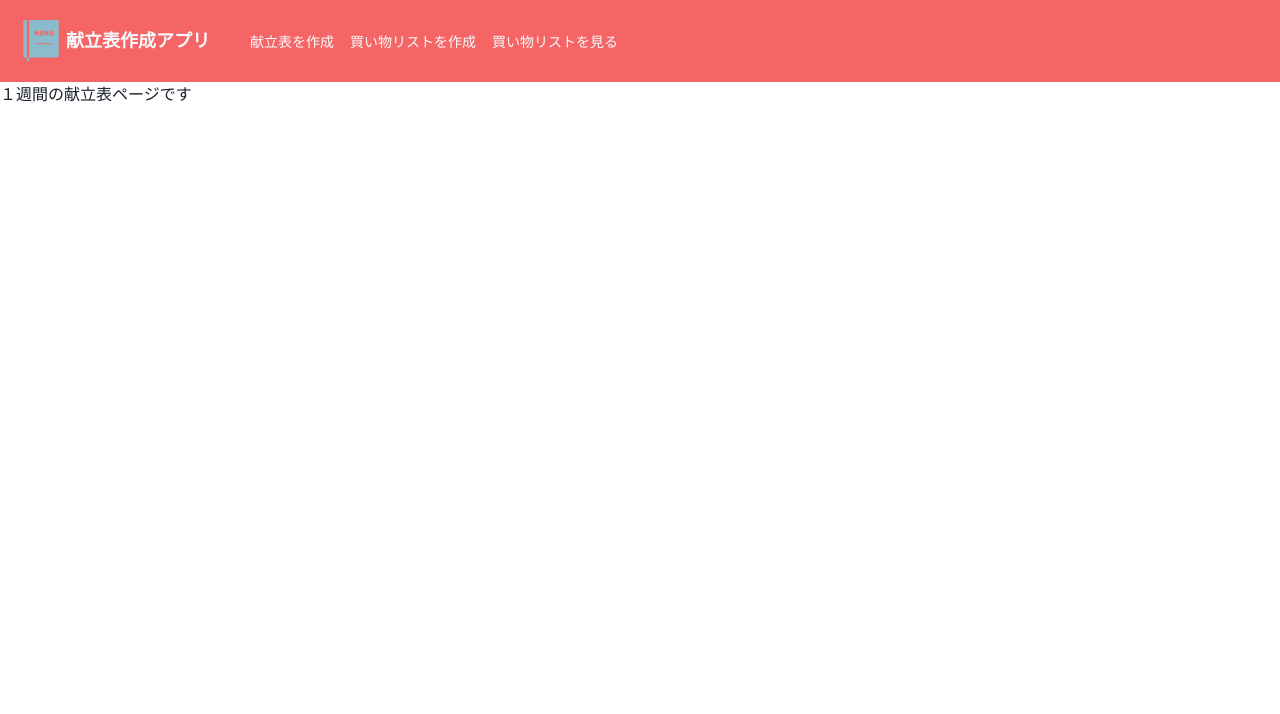
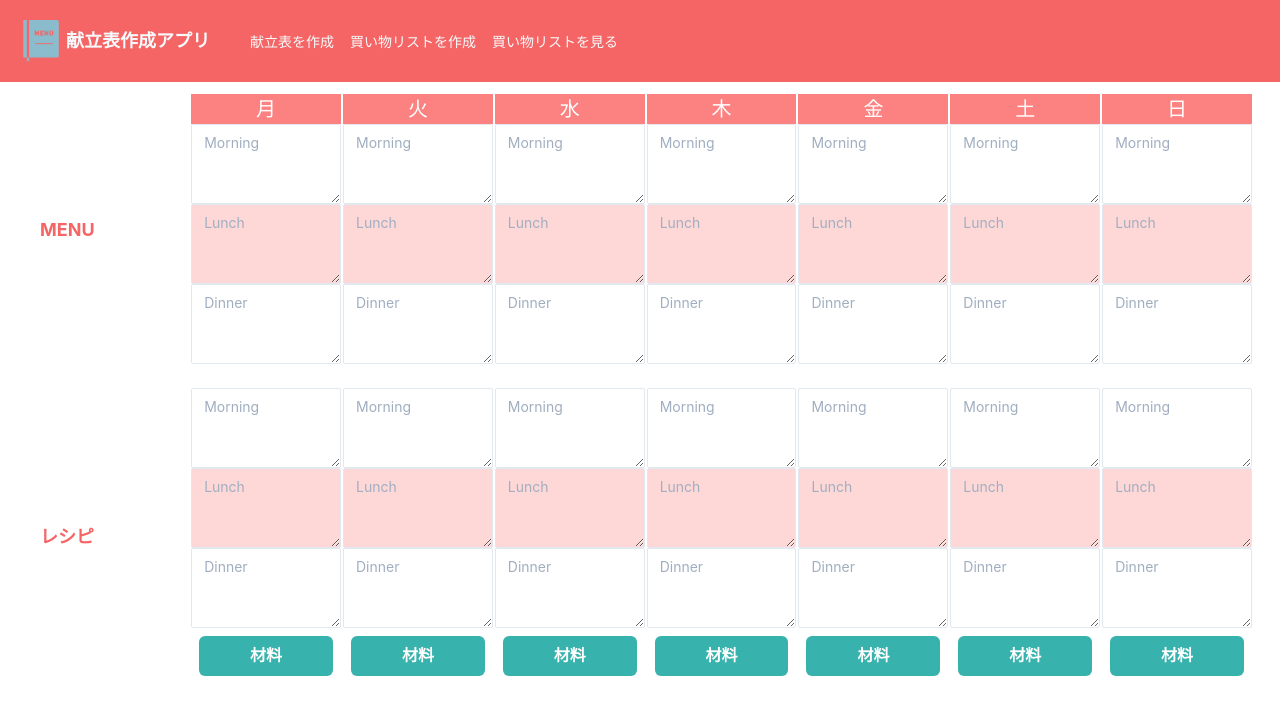
Before and after one commit to AkieMaezawa/createMenuTable, a React (Create React App) app: page /menu_table in a window 1280 px wide. Shown: the top 714 px of the page. Built offline with nearby package versions, Linux system fonts and the light colour scheme.

Commit message:
Create MenuTable Page

```diff
--- a/package.json
+++ b/package.json
@@ -15,6 +15,7 @@
     "@emotion/styled": "11.6.0",
     "axios": "0.25.0",
     "framer-motion": "5.6.0",
+    "node-sass": "7.0.1",
     "react": "17.0.2",
     "react-dom": "17.0.2",
     "react-router-dom": "6.2.1",
--- /dev/null
+++ b/src/components/atoms/textArea/TextAreaBLD.tsx
@@ -0,0 +1,41 @@
+import { memo, ReactNode, VFC } from "react";
+import { Box, Textarea, Center, Button } from "@chakra-ui/react";
+
+type Props = {
+  children?: ReactNode;
+  setButton?: boolean;
+};
+
+export const TextAreaBLD: VFC<Props> = memo((props) => {
+  const { children, setButton = false } = props;
+  const onClickUpdate = () => alert();
+
+  return (
+    <Box>
+      <Center bg="red.300" color="white" fontSize="xl">
+        {children}
+      </Center>
+      <Textarea placeholder="Morning" size="sm" resize="vertical" />
+      <Textarea
+        placeholder="Lunch"
+        size="sm"
+        resize="vertical"
+        backgroundColor="red.100"
+      />
+      <Textarea placeholder="Dinner" size="sm" resize="vertical" />
+      <Center>
+        <Button
+          bg="teal.400"
+          color="white"
+          width="100%"
+          margin={2}
+          _hover={{ opacity: 0.8 }}
+          onClick={onClickUpdate}
+          display={setButton ? "block" : "none"}
+        >
+          材料
+        </Button>
+      </Center>
+    </Box>
+  );
+});
--- /dev/null
+++ b/src/components/molecules/WeeklyTextArea.tsx
@@ -0,0 +1,41 @@
+import { memo, VFC } from "react";
+import { HStack, Box, Text, Tooltip } from "@chakra-ui/react";
+
+import { TextAreaBLD } from "../atoms/textArea/TextAreaBLD";
+
+export const WeeklyTextArea: VFC = memo(() => {
+  return (
+    <Box>
+      <HStack spacing="2px" padding={3}>
+        <Box width="2xl" pl={3}>
+          <Text fontSize="lg" color="red.400" fontWeight="bold">
+            MENU
+          </Text>
+        </Box>
+        <TextAreaBLD>月</TextAreaBLD>
+        <TextAreaBLD>火</TextAreaBLD>
+        <TextAreaBLD>水</TextAreaBLD>
+        <TextAreaBLD>木</TextAreaBLD>
+        <TextAreaBLD>金</TextAreaBLD>
+        <TextAreaBLD>土</TextAreaBLD>
+        <TextAreaBLD>日</TextAreaBLD>
+      </HStack>
+      <HStack spacing="2px" padding={3}>
+        <Box width="2xl" pl={3}>
+          <Tooltip label="URL、レシピメモを入力" placement="bottom-start">
+            <Text fontSize="lg" color="red.400" fontWeight="bold">
+              レシピ
+            </Text>
+          </Tooltip>
+        </Box>
+        <TextAreaBLD />
+        <TextAreaBLD />
+        <TextAreaBLD />
+        <TextAreaBLD />
+        <TextAreaBLD />
+        <TextAreaBLD />
+        <TextAreaBLD />
+      </HStack>
+    </Box>
+  );
+});
--- /dev/null
+++ b/src/components/organisms/menuTable/WeeklyTextArea.tsx
@@ -0,0 +1,41 @@
+import { memo, VFC } from "react";
+import { HStack, Box, Text, Tooltip } from "@chakra-ui/react";
+
+import { TextAreaBLD } from "../../atoms/textArea/TextAreaBLD";
+
+export const WeeklyTextArea: VFC = memo(() => {
+  return (
+    <Box>
+      <HStack spacing="2px" padding={3}>
+        <Box width="2xl" pl={3}>
+          <Text fontSize="lg" color="red.400" fontWeight="bold">
+            MENU
+          </Text>
+        </Box>
+        <TextAreaBLD>月</TextAreaBLD>
+        <TextAreaBLD>火</TextAreaBLD>
+        <TextAreaBLD>水</TextAreaBLD>
+        <TextAreaBLD>木</TextAreaBLD>
+        <TextAreaBLD>金</TextAreaBLD>
+        <TextAreaBLD>土</TextAreaBLD>
+        <TextAreaBLD>日</TextAreaBLD>
+      </HStack>
+      <HStack spacing="2px" padding={3}>
+        <Box width="2xl" pl={3}>
+          <Tooltip label="URL、レシピメモを入力" placement="bottom-start">
+            <Text fontSize="lg" color="red.400" fontWeight="bold">
+              レシピ
+            </Text>
+          </Tooltip>
+        </Box>
+        <TextAreaBLD setButton={true} />
+        <TextAreaBLD setButton={true} />
+        <TextAreaBLD setButton={true} />
+        <TextAreaBLD setButton={true} />
+        <TextAreaBLD setButton={true} />
+        <TextAreaBLD setButton={true} />
+        <TextAreaBLD setButton={true} />
+      </HStack>
+    </Box>
+  );
+});
--- a/src/components/pages/CreateList.tsx
+++ b/src/components/pages/CreateList.tsx
@@ -1,5 +1,9 @@
 import { memo, VFC } from "react";
 
 export const CreateList: VFC = memo(() => {
-  return <p>買い物リスト作成ページです</p>;
+  return (
+    <>
+      <p>１週間の献立表ページです</p>
+    </>
+  );
 });
--- a/src/components/pages/MenuTable.tsx
+++ b/src/components/pages/MenuTable.tsx
@@ -1,11 +1,12 @@
 import { memo, VFC } from "react";
-import { Outlet } from "react-router-dom";
+
+import { WeeklyTextArea } from "../organisms/menuTable/WeeklyTextArea";
+import { Container } from "@chakra-ui/react";
 
 export const MenuTable: VFC = memo(() => {
   return (
-    <>
-      <p>１週間の献立表ページです</p>
-      <Outlet />
-    </>
+    <Container maxW="container.xl">
+      <WeeklyTextArea />
+    </Container>
   );
 });
--- /dev/null
+++ b/src/types/Item.ts
@@ -0,0 +1,5 @@
+export type Item = {
+  id: number;
+  title: string;
+  done: boolean;
+};
```
Also changed, not shown: src/components/atoms/input/ItemInput.tsx (added, +46 -0 lines), src/components/atoms/list/ShoppingItem.tsx (added, +33 -0 lines), src/components/atoms/list/ShoppingList.tsx (added, +44 -0 lines), src/components/molecules/AddList.tsx (added, +32 -0 lines), src/css/AddList.module.scss (added, +64 -0 lines).
